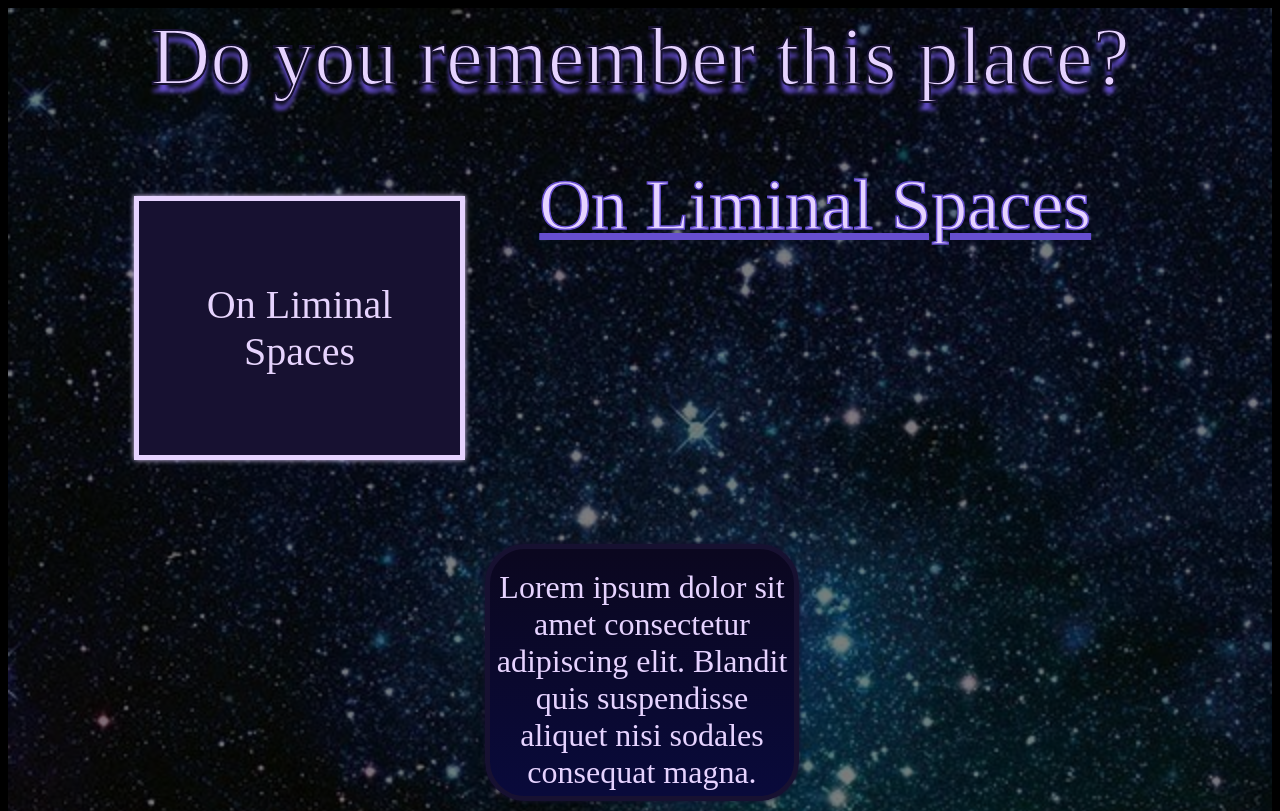
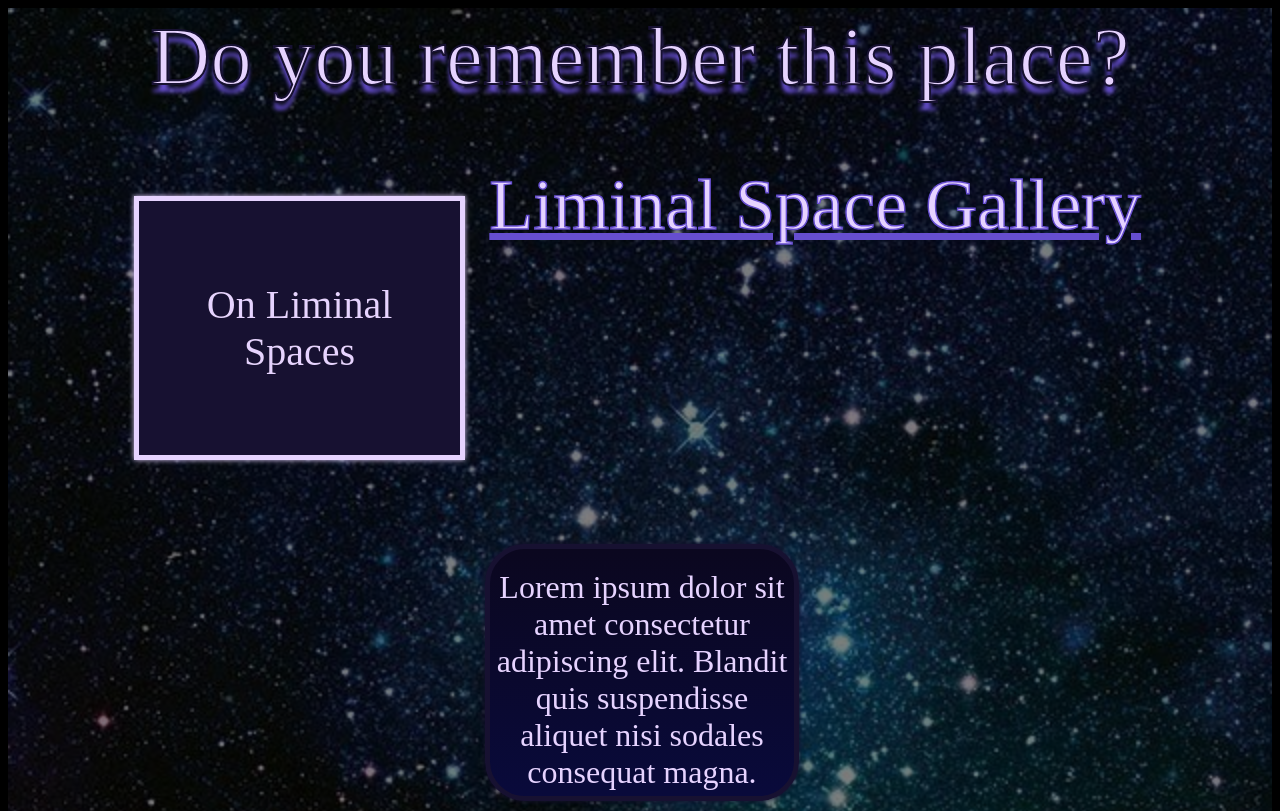
Before and after one commit to djs54344/ART-117-My-Website, a plain HTML site: page lsg.html in a window 1280 px wide. Shown: the top 811 px of the page. Drawn offline with Linux system fonts and the light colour scheme.

Commit message:
Update lsg.html

```diff
--- a/lsg.html
+++ b/lsg.html
@@ -18,7 +18,7 @@
                         <li><a href="ols.html">On Liminal Spaces</a></li>
                     </ul>
                 </nav>
-                <h1>On Liminal Spaces</h1>
+                <h1>Liminal Space Gallery</h1>
                 <section class="lsg">
                     <div class="left">
 						<div>
```
